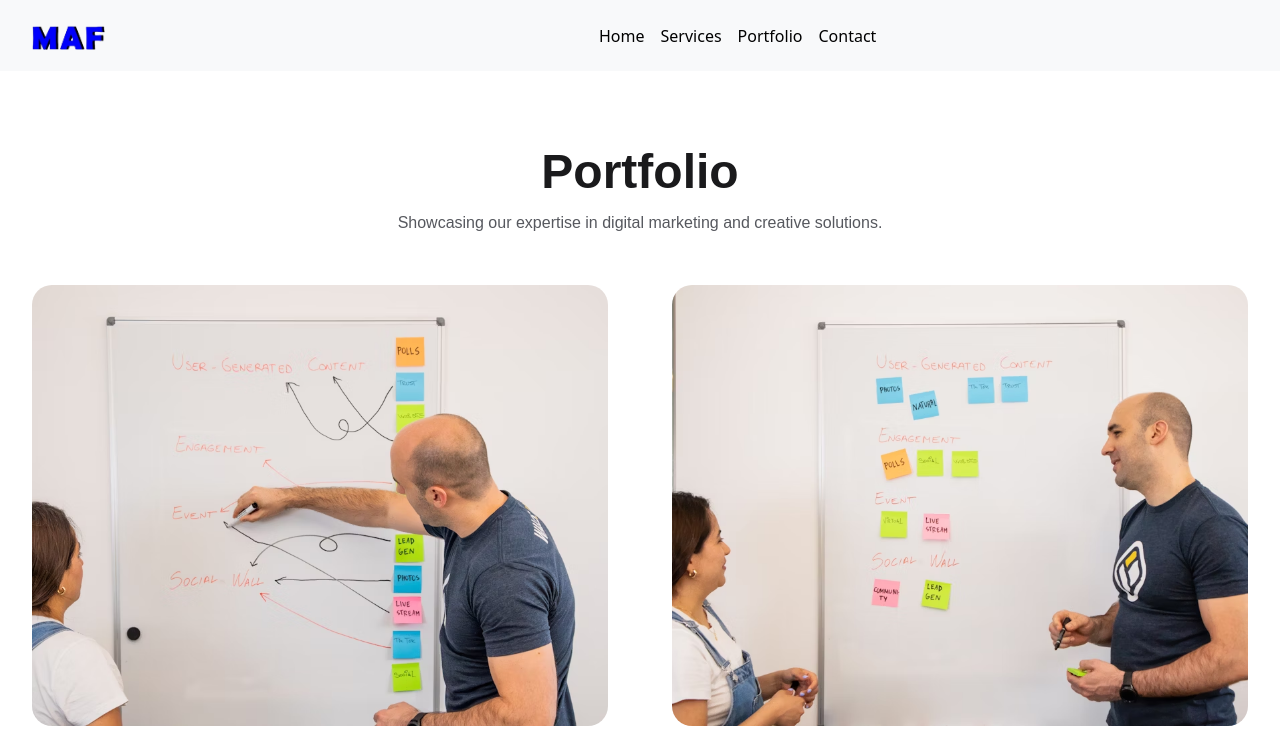
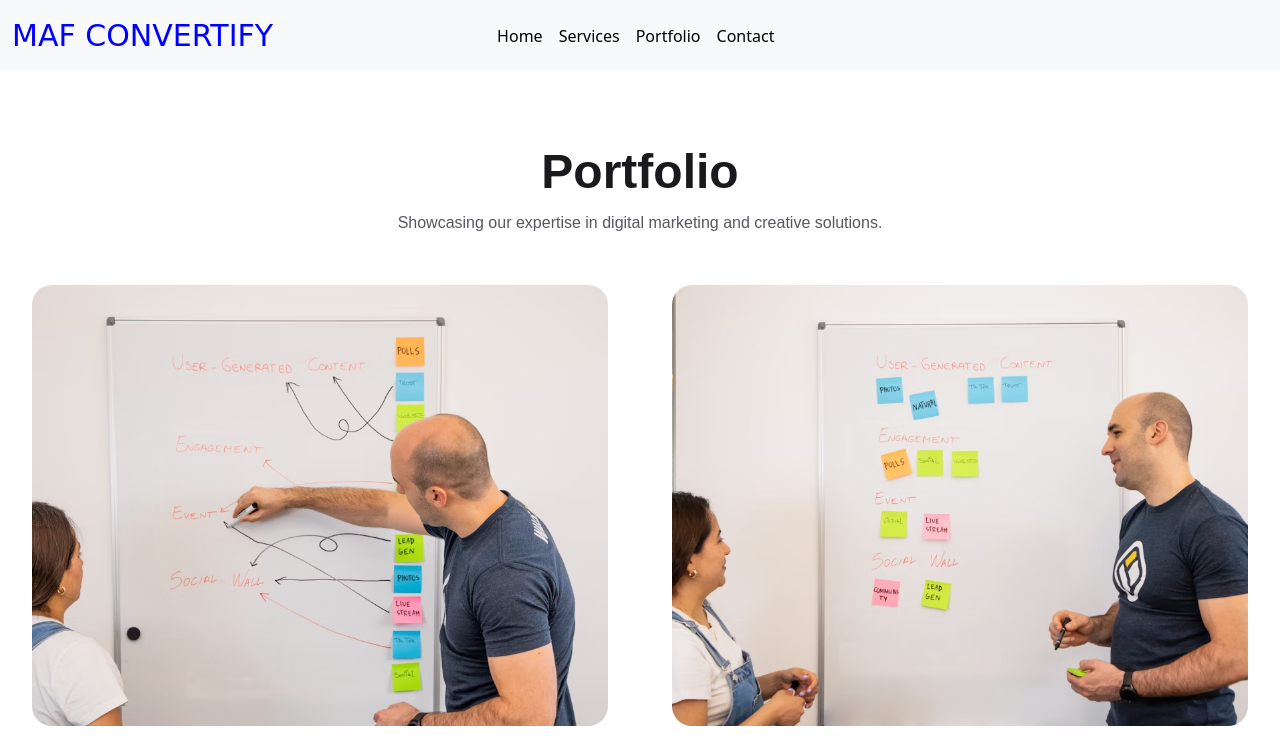
Before and after one commit to ayaanwebdeveloper/mafconvertify, a plain HTML site: page portofolio.html in a window 1280 px wide. Shown: the top 753 px of the page. Drawn offline with nearby package versions, Linux system fonts and the light colour scheme.

Commit message:
Update portofolio.html

```diff
--- a/portofolio.html
+++ b/portofolio.html
@@ -14,7 +14,7 @@
 
   <nav class="navbar navbar-expand-lg bg-body-tertiary">
     <div class="container-fluid">
-   <a class="navbar-brand" href="index.html"><img src="asset/img/logo.png" alt="" class="logo"></a>
+       <a class="navbar-brand" href="index.html">MAF CONVERTIFY</a>
       <button class="navbar-toggler" type="button" data-bs-toggle="collapse" data-bs-target="#navbarNav"
         aria-controls="navbarNav" aria-expanded="false" aria-label="Toggle navigation">
         <span class="navbar-toggler-icon"></span>
```
